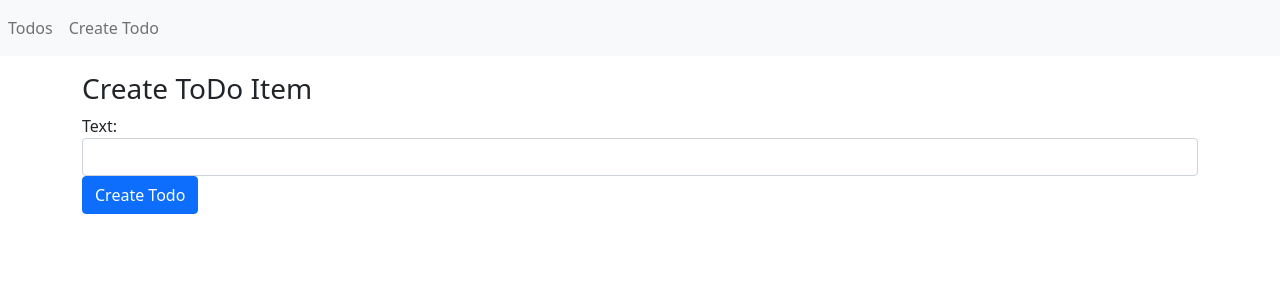
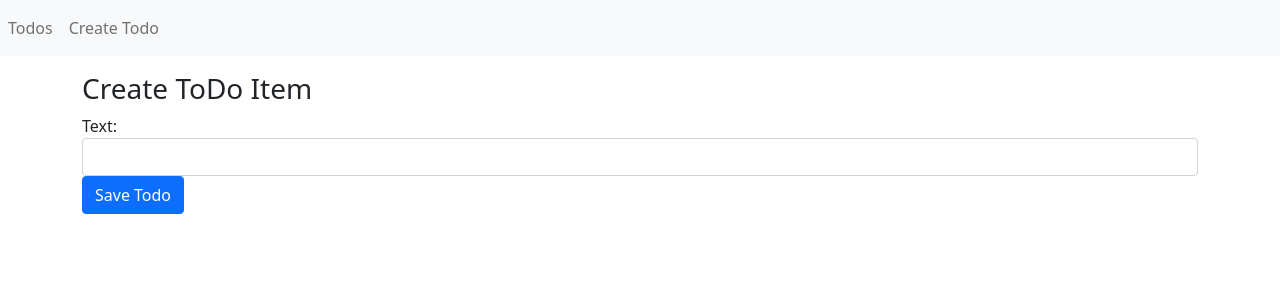
Before and after one commit to healer404/crud_mern, a React (Create React App) app: page /create in a window 1280 px wide. Shown: the top 300 px of the page. Built offline with nearby package versions, Linux system fonts and the light colour scheme.

Commit message:
Update TodoForms.js
Just edit the label text of submit button

```diff
--- a/src/TodoForm.js
+++ b/src/TodoForm.js
@@ -21,7 +21,7 @@
                 <input {...register("text")} type="text" name="text" id="text" className="form-control"/>
             </div>
             <div className="form-group">
-                <button type="submit" className="btn btn-primary">Create Todo</button>
+                <button type="submit" className="btn btn-primary">Save Todo</button>
             </div>
         </form>
     );
```
